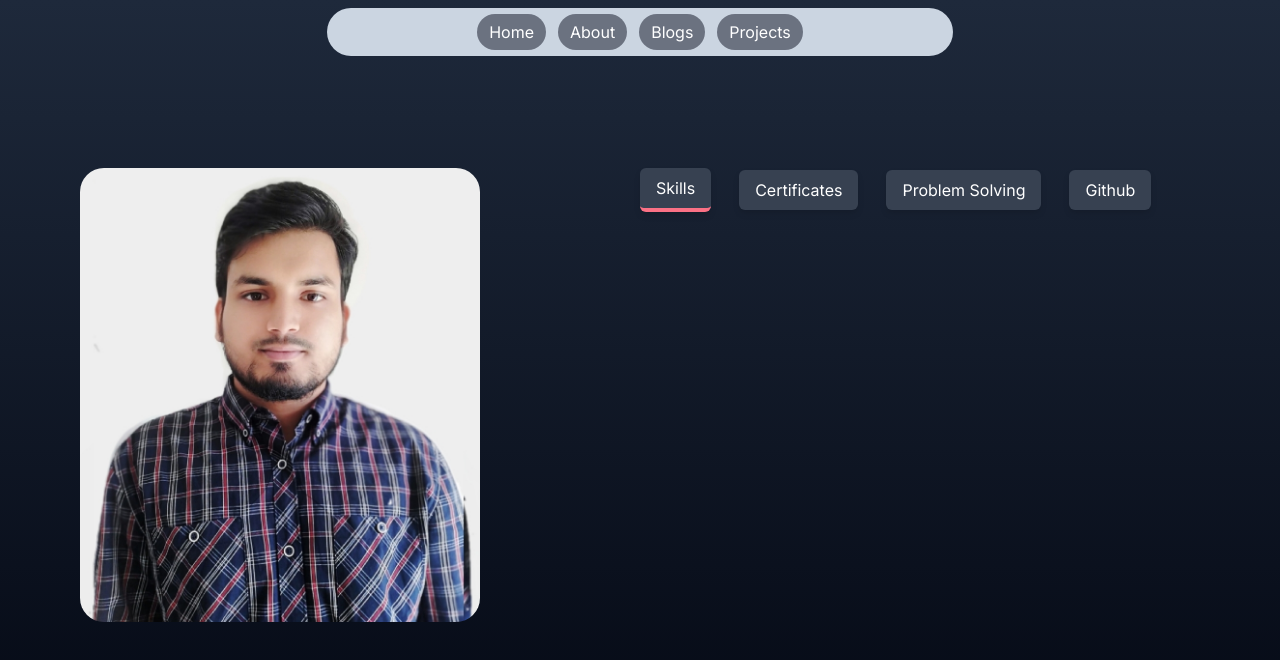
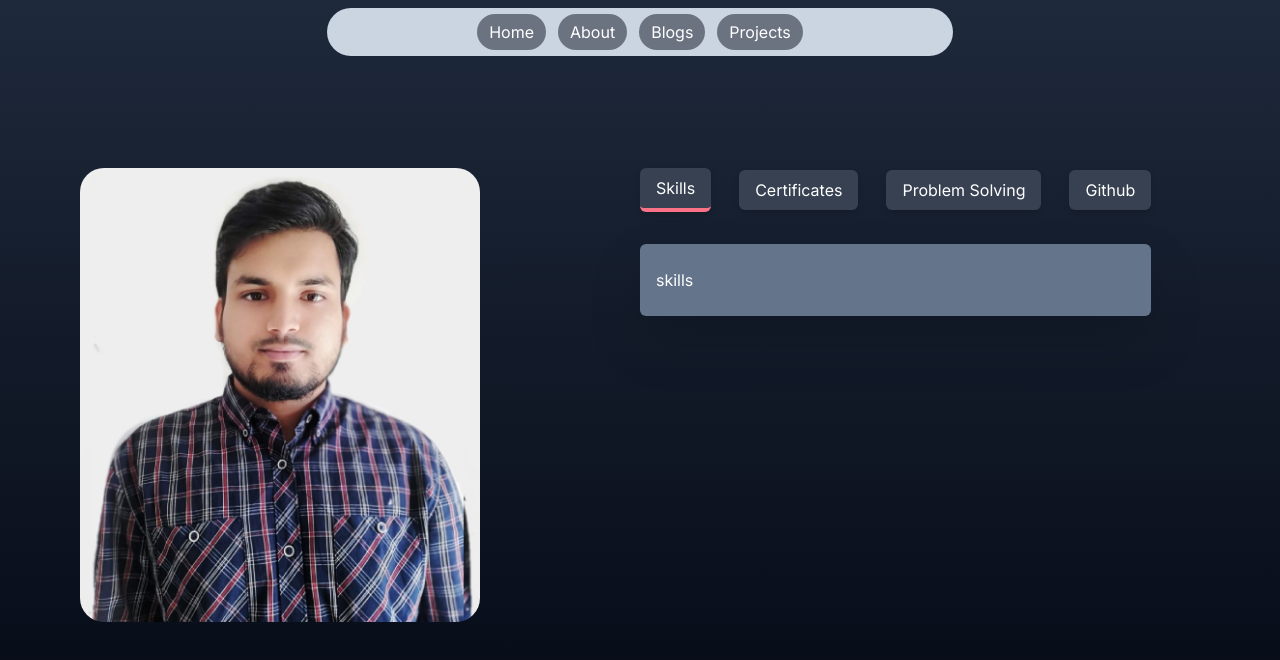
Before and after one commit to sharif181/portfolio, a Next.js app in the folder frontend/: page /about in a window 1280 px wide. Shown: the top 660 px of the page. Built offline with nearby package versions, Linux system fonts and the light colour scheme.

Commit message:
text based on type

```diff
--- a/frontend/src/components/AboutMeTab.jsx
+++ b/frontend/src/components/AboutMeTab.jsx
@@ -51,11 +51,16 @@ const AboutMeTab = () => {
           Github
         </li>
       </ul>
-      {text.map((item) => {
-        <div className="mt-8 w-[511px] h-full py-6 px-4 rounded-md drop-shadow-2xl bg-slate-500 ">
-          {item.content}
-        </div>;
-      })}
+      {text.map((item) => (
+        <div
+          key={item.id}
+          className={`mt-8 w-[511px] h-full py-6 px-4 rounded-md drop-shadow-2xl bg-slate-500 ${
+            item.id === selectedId ? "visible" : "hidden"
+          }`}
+        >
+          {item.id === selectedId && item.content}
+        </div>
+      ))}
     </div>
   );
 };
```
